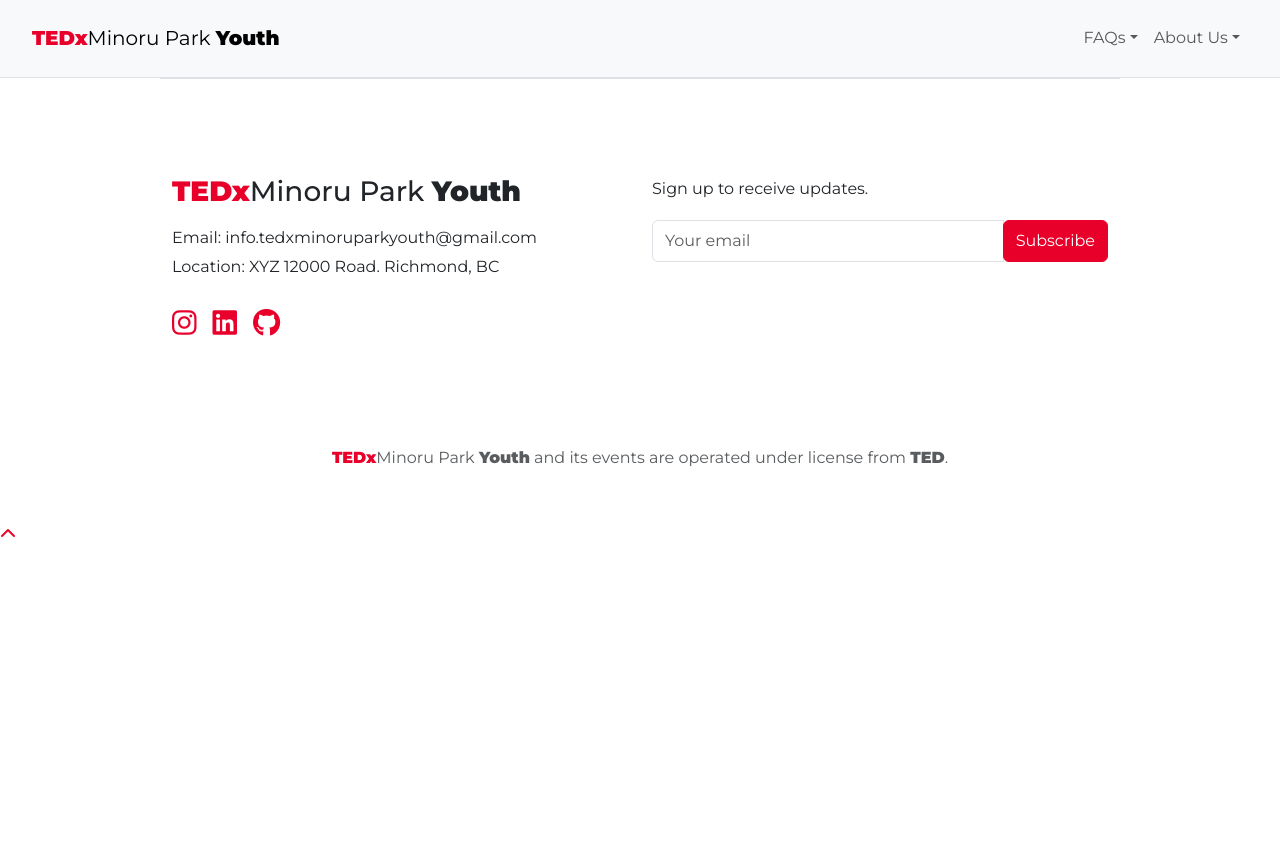
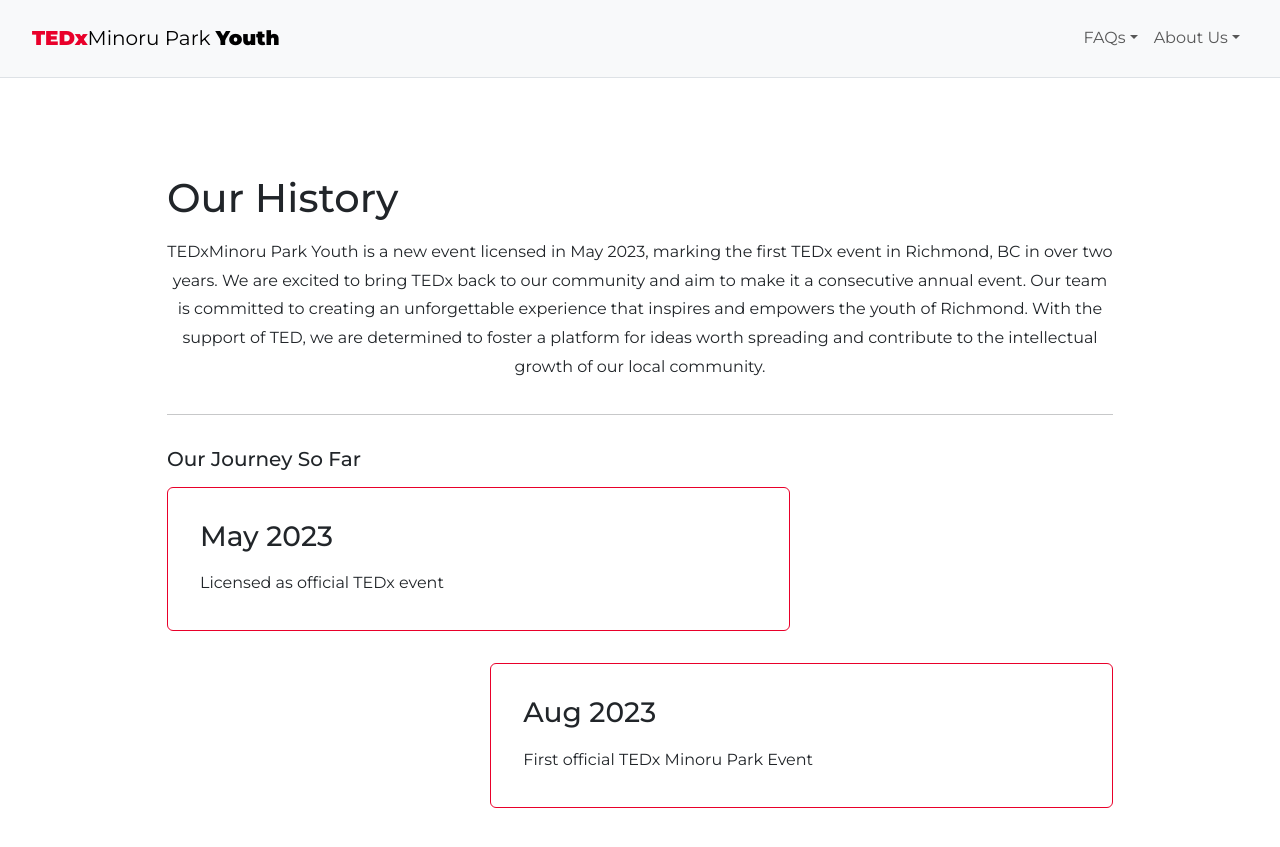
Before and after one commit to TEDxMinoruPark/TEDxMinoruPark.github.io, a Jekyll site: the page built from history.html, in a window 1280 px wide and 900 px high. Shown: the top 847 px of the window. Built offline with Jekyll 4.4.1, drawn with Linux system fonts in a browser that asks for light colours; nearby versions of some CDN libraries.

Commit message:
Update history.html

```diff
--- a/history.html
+++ b/history.html
@@ -2,3 +2,33 @@
 title: History
 layout: wrapper
 ---
+
+<section>
+    <div class="container py-5">
+        <h1>Our History</h1>
+        <p><center>TEDxMinoru Park Youth is a new event licensed in May 2023, marking the first TEDx event in Richmond, BC in over two years. We are excited to bring TEDx back to our community and aim to make it a consecutive annual event. Our team is committed to creating an unforgettable experience that inspires and empowers the youth of Richmond. With the support of TED, we are determined to foster a platform for ideas worth spreading and contribute to the intellectual growth of our local community.</center></p>
+        <hr>
+        <h5>Our Journey So Far</h5>
+        <div class="row">
+            <div class="col-sm-8">
+                <div class="card border-primary mb-3">
+                    <div class="card-body">
+                        <h3 class="card-title">May 2023</h3>
+                        <p class="card-text">Licensed as official TEDx event</p>
+                    </div>
+                </div>
+            </div>
+            <div class="col-sm-4"></div>
+            <div class="col-sm-4"></div>
+            <div class="col-sm-8">
+                <div class="card border-primary mb-3">
+                    <div class="card-body">
+                        <h3 class="card-title">Aug 2023</h3>
+                        <p class="card-text">First official TEDx Minoru Park Event</p>
+                    </div>
+                </div>
+            </div>
+        </div>
+    </div>
+    <img src="/assets/images/tedx.jpg" class="img-fluid">
+</section>
```
